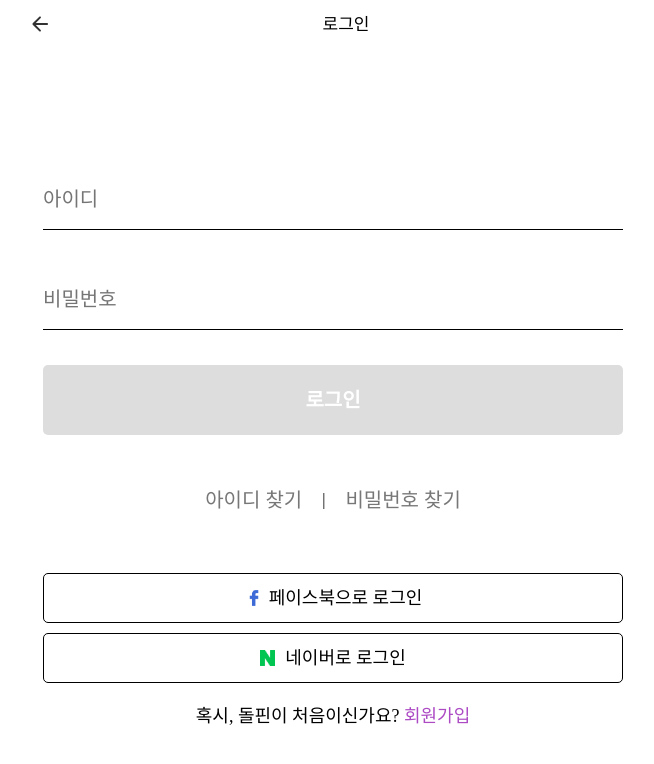
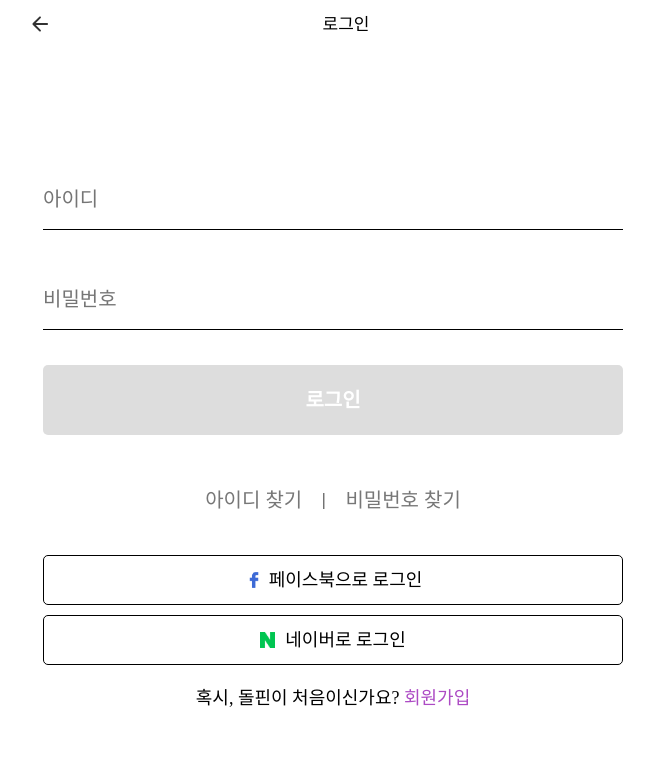
Before and after one commit to doooolphin/frontend, a React app: page /sign-in in a window 1280 px wide. Shown: the top 764 px of the page, without its empty margins (307-961 px from the left). Built offline with nearby package versions, Linux system fonts and the light colour scheme.

Commit message:
[MODIFY] Layout

```diff
--- a/src/components/Common/Layout.jsx
+++ b/src/components/Common/Layout.jsx
@@ -15,8 +15,7 @@ const Inner = styled.div`
   padding: 50px 30px 70px 30px;
   display: flex;
   flex-direction: column;
-  justify-content: space-between;
-  height: ${(props) => (props.component === 'signUpAuth' ? 'none' : '100vh')};
+  height: 100vh;
 `;
 
 const widthStyle = css`
@@ -25,11 +24,11 @@ const widthStyle = css`
   margin: 0 auto;
 `;
 
-const Layout = ({ header, footer, title, children, component }) => {
+const Layout = ({ header, footer, title, children }) => {
   return (
     <Container css={widthStyle}>
       {header ?? <Header css={widthStyle} title={title} />}
-      <Inner component={component}>{children}</Inner>
+      <Inner>{children}</Inner>
       {footer ?? <Footer css={widthStyle} />}
     </Container>
   );
```
